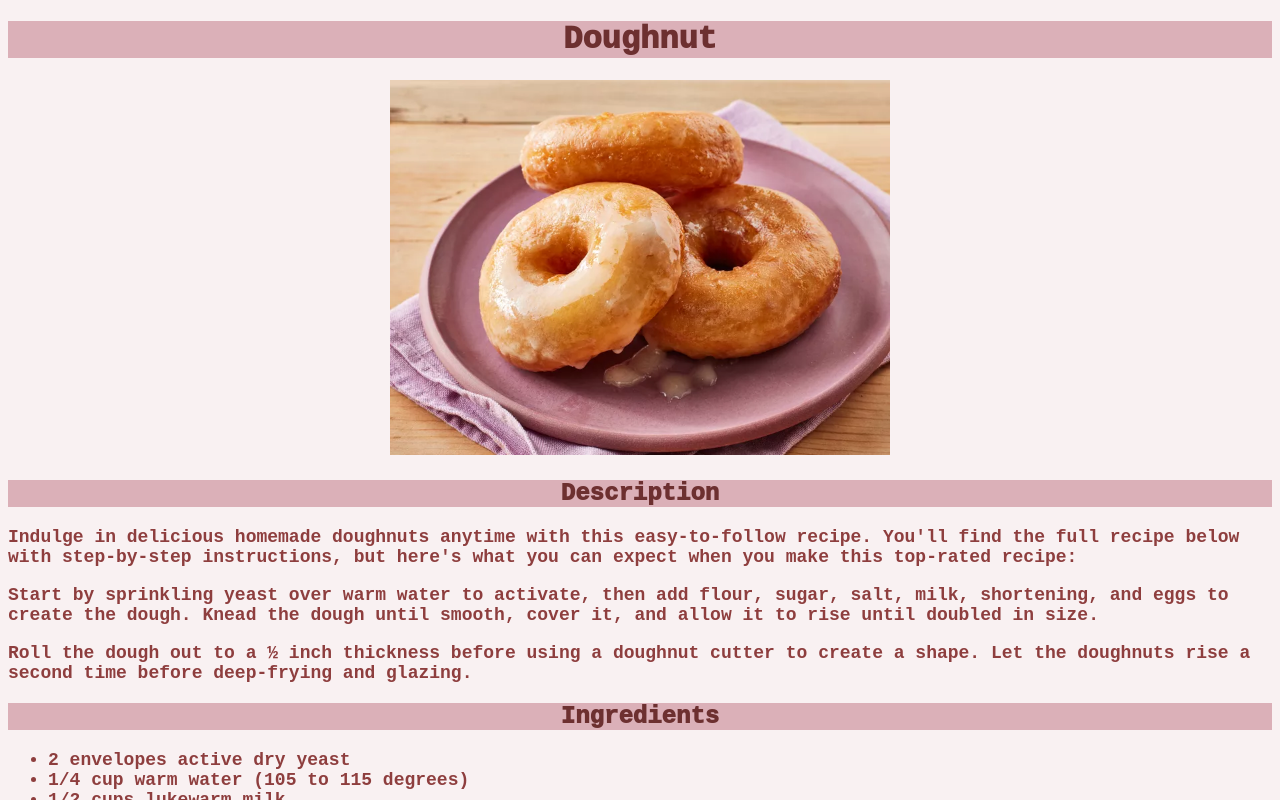
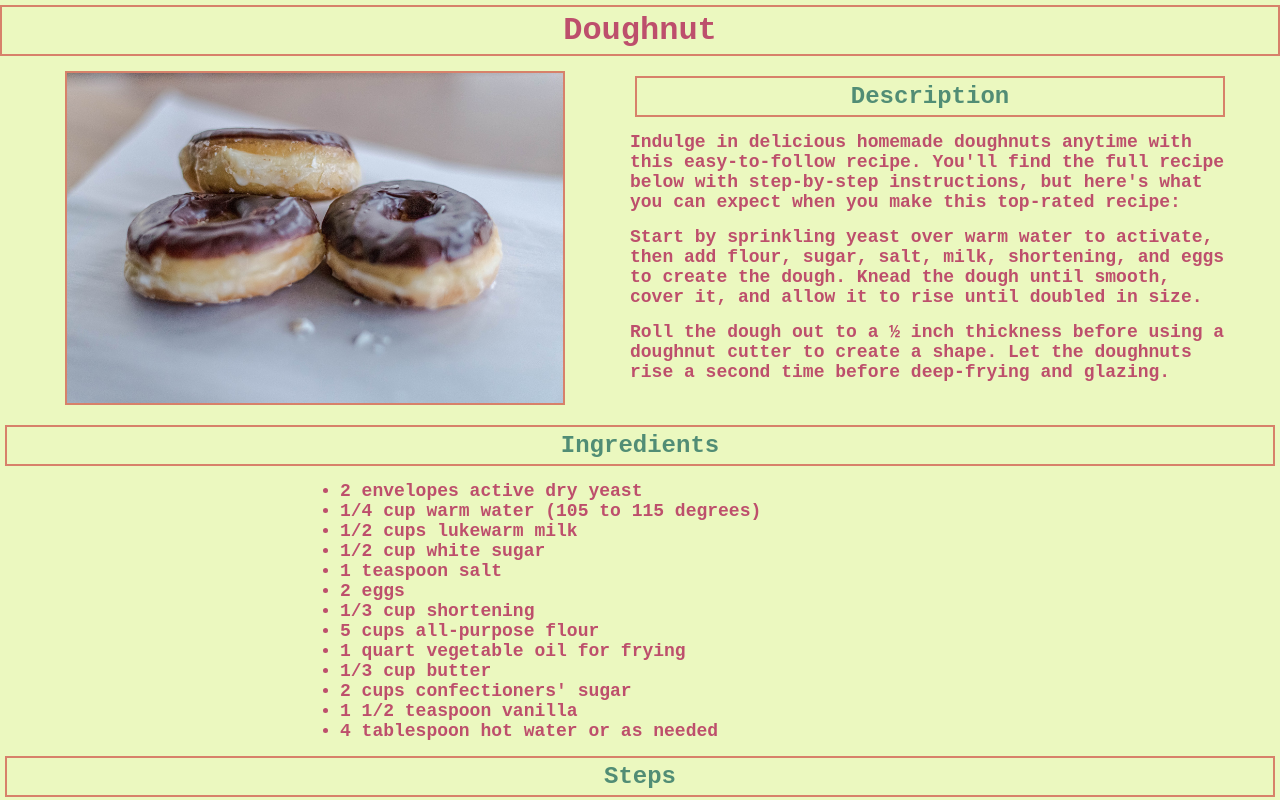
Before and after one commit to 11siddhi/odin-recipes, a plain HTML site: page recipes/doughnut.html in a window 1280 px wide. Shown: the top 800 px of the page. Drawn offline with Linux system fonts and the light colour scheme.

Commit message:
Update using flexbox.

```diff
--- a/recipes/doughnut.html
+++ b/recipes/doughnut.html
@@ -4,25 +4,33 @@
         <meta charset="UTF-8">
         <meta name="viewport" content="width=device-width, initial-scale=1.0">
         <link rel="stylesheet" href="../style.css">
-        <style>
-            * {
-                background-color: #F9F1F2;
-            }
-        </style>
         <title>Doughnuts</title>
     </head>
     <body class="doughnut">
-        <h1 class="title">Doughnut</h1>
-        <div>
-            <img src="../images/doughnuts.webp" alt="Crispy and creamy doughnuts" width="500">
+        <div class="title">
+            <h1>Doughnut</h1>
         </div>
-        <h2 class="heading">Description</h2>
-        <p class="content">Indulge in delicious homemade doughnuts anytime with this easy-to-follow recipe. You'll find the full recipe below with step-by-step instructions, but here's what you can expect when you make this top-rated recipe: </p>
-        <p class="content">Start by sprinkling yeast over warm water to activate, then add flour, sugar, salt, milk, shortening, and eggs to create the dough. Knead the dough until smooth, cover it, and allow it to rise until doubled in size. </p>
-        <p class="content">Roll the dough out to a ½ inch thickness before using a doughnut cutter to create a shape. Let the doughnuts rise a second time before deep-frying and glazing. </p>
+        <div class="img-desc">
+            <div class="img">
+                <img src="../images/doughnuts-02.jpg" alt="Crispy and creamy doughnuts" width="500">
+            </div>
+            <div class="description">
+                <div class="heading">
+                    <h2>Description</h2>
+                </div>
+                <div class="content">
+                    <p>Indulge in delicious homemade doughnuts anytime with this easy-to-follow recipe. You'll find the full recipe below with step-by-step instructions, but here's what you can expect when you make this top-rated recipe: </p>
+                    <p>Start by sprinkling yeast over warm water to activate, then add flour, sugar, salt, milk, shortening, and eggs to create the dough. Knead the dough until smooth, cover it, and allow it to rise until doubled in size. </p>
+                    <p>Roll the dough out to a ½ inch thickness before using a doughnut cutter to create a shape. Let the doughnuts rise a second time before deep-frying and glazing. </p>
+                </div>
+            </div>
+        </div>
 
-        <h2 class="heading">Ingredients</h2>
-        <ul class="content">
+        <div class="heading">
+            <h2>Ingredients</h2>
+        </div>
+        <div class="content">
+            <ul>
                 <li>2 envelopes active dry yeast</li>
                 <li>1/4 cup warm water (105 to 115 degrees)</li>
                 <li>1/2 cups lukewarm milk</li>
@@ -31,15 +39,19 @@
                 <li>2 eggs</li>
                 <li>1/3 cup shortening</li>
                 <li>5 cups all-purpose flour</li>
-            <li>1 quart vegetable oil for frying</li>
+                <li>1 quart vegetable oil for frying</  li>
                 <li>1/3 cup butter</li>
                 <li>2 cups confectioners' sugar</li>
                 <li>1 1/2 teaspoon vanilla</li>
                 <li>4 tablespoon hot water or as needed</li>
             </ul>
+        </div>
 
-        <h2 class="heading">Steps</h2>
-        <ol class="content">
+        <div class="heading">
+            <h2>Steps</h2>
+        </div>
+        <div class="content">
+            <ol>
                 <li>Sprinkle the yeast over the warm water, and let stand for 5 minutes, or until foamy. </li>
                 <li>In a large bowl, mix together the yeast mixture, milk, sugar, salt, eggs, shortening, and 2 cups of the flour. Mix for a few minutes at low speed, or stirring with a wooden spoon. Beat in remaining flour 1/2 cup at a time, until the dough no longer sticks to the bowl. Knead for about 5 minutes, or until smooth and elastic. Place the dough into a greased bowl, and cover. Set in a warm place to rise until double. Dough is ready if you touch it, and the indention remains. </li>
                 <li>Turn the dough out onto a floured surface, and gently roll out to 1/2 inch thickness. Cut with a floured doughnut cutter. Let doughnuts sit out to rise again until double. Cover loosely with a cloth. </li>
@@ -47,5 +59,6 @@
                 <li>Heat oil in a deep-fryer or large heavy skillet to 350 degrees F (175 degrees C). Slide doughnuts into the hot oil using a wide spatula. Turn doughnuts over as they rise to the surface. Fry doughnuts on each side until golden brown. Remove from hot oil, to drain on a wire rack. Dip doughnuts into the glaze while still hot, and set onto wire racks to drain off excess. Keep a cookie sheet or tray under racks for easier clean up. </li>
                 <li>Enjoy!</li>
             </ol>
+        </div>
     </body>
 </html>
--- a/style.css
+++ b/style.css
@@ -1,89 +1,62 @@
 * {
     font-family: 'Courier New', Courier, monospace;
+    margin: 0px;
+    padding: 0px;
+    box-sizing: border-box;
+    background-color: #EBF8BF;
 }
 
-.content {
-    font-size: 18px;
-}
-.index .title {
-    color: #004225;
-    background-color: #E86A33;
-    text-align: center;
+.title {
+    display: block;
     font-weight: 1000;
-}
-
-/* changes the color of list's bullet points */
-.index li::marker {
-    color: #E86A33;
+    color: #BD4F6C;
+    border: 2px solid #D7816A;
+    margin: 5px auto;
+    padding: 5px;
     text-align: center;
 }
 
-.recipe-link {
-    color: #004225;
-    font-weight: 900;
+/* for images */
+img {
+    display: inline-block;
+    width: 500px;
+    object-fit: cover;
+    margin: 10px 5%;
+    border: 2px solid #D7816A;
 }
 
-/* for images */
-div {
+.img-desc {
+    display: flex;
+    justify-content: space-around;
+    flex-wrap: wrap;
+}
+
+.heading, .description {
+    display: block;
+    font-weight: 1000;
+    margin: 5px;
+    padding: 5px;
+    color: #518D75;
     text-align: center;
 }
 
-/* for french-roast page */
-.french-toast .heading {
-    color: #711809;
-    text-align: center;
-    font-weight: 1000;
-    background-color: #F2A14C;
+.heading {
+    border: 2px solid #D7816A;
 }
 
-.french-toast .content {
-    color: #824027;
+
+.content, .recipe-link {
+    font-size: 18px;
     font-weight: 600;
+    color: #BD4F6C;
+    width: 600px;
+    margin:15px auto;
+    text-align: left;
 }
 
-.french-toast .title {
-    color: #711809;
-    background-color: #F2A14C;
-    text-align: center;
-    font-weight: 1000;
+.content, .steps {
+    display: flex;
+    flex-direction: column;
+    align-content: center;
+    gap: 15px;
 }
-
-/* for doughnut */
-.doughnut .heading {
-    color: #6D3030;
-    text-align: center;
-    font-weight: 1000;
-    background-color: #DBB0B8;
-}
-
-.doughnut .content {
-    color: #8E3E3E;
-    font-weight: 600;
-}
-
-.doughnut .title {
-    color: #6D3030;
-    background-color: #DBB0B8;
-    text-align: center;
-    font-weight: 1000;
-}
-
-/* for pizza */
-.pizza .heading {
-    color: #251104;
-    text-align: center;
-    font-weight: 1000;
-    background-color: #C66504;
-}
-
-.pizza .content {
-    font-weight: 600;
-    color: #5A3720;
-}
-
-.pizza .title {
-    color: #251104;
-    background-color: #C66504;
-    text-align: center;
-    font-weight: 1000;
-}
```
Also changed, not shown: index.html (+32 -12 lines), recipes/french-toast.html (+32 -20 lines), recipes/pizza.html (+25 -13 lines), images/doughnuts-02.jpg (added), images/doughnuts.jpg (added), images/doughnuts.webp (deleted), images/french-toast-02.jpg (added), images/french-toast.webp (deleted), images/pizza.webp (deleted), 3 other files. Lines whose indentation alone changed are shown as unchanged.
